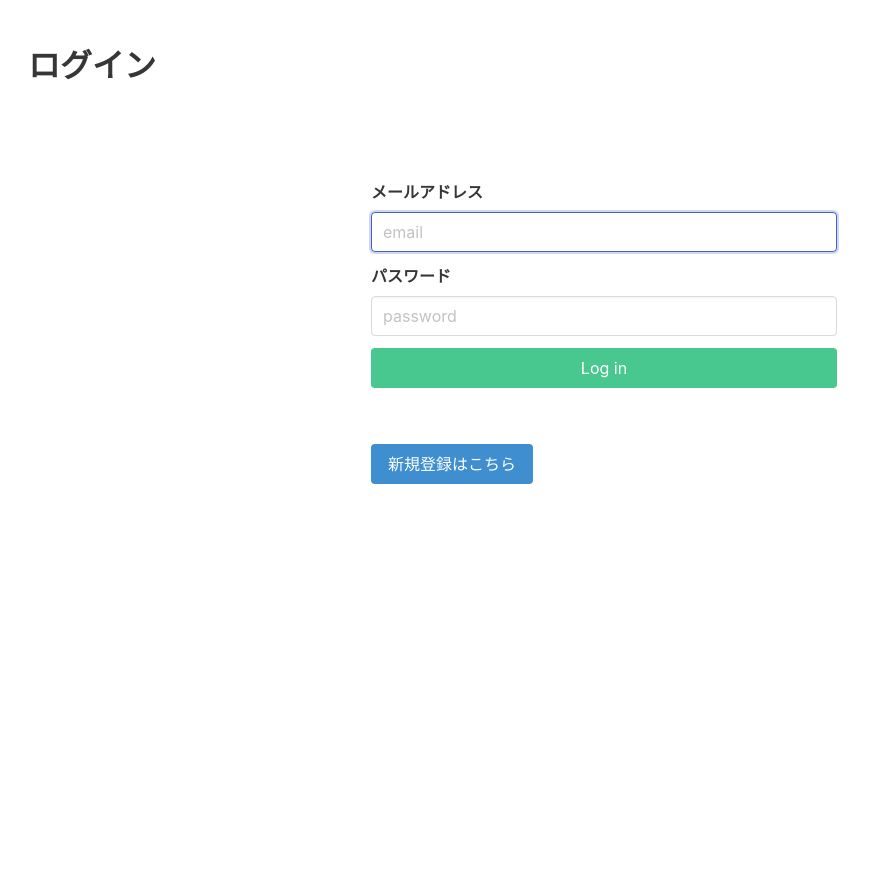
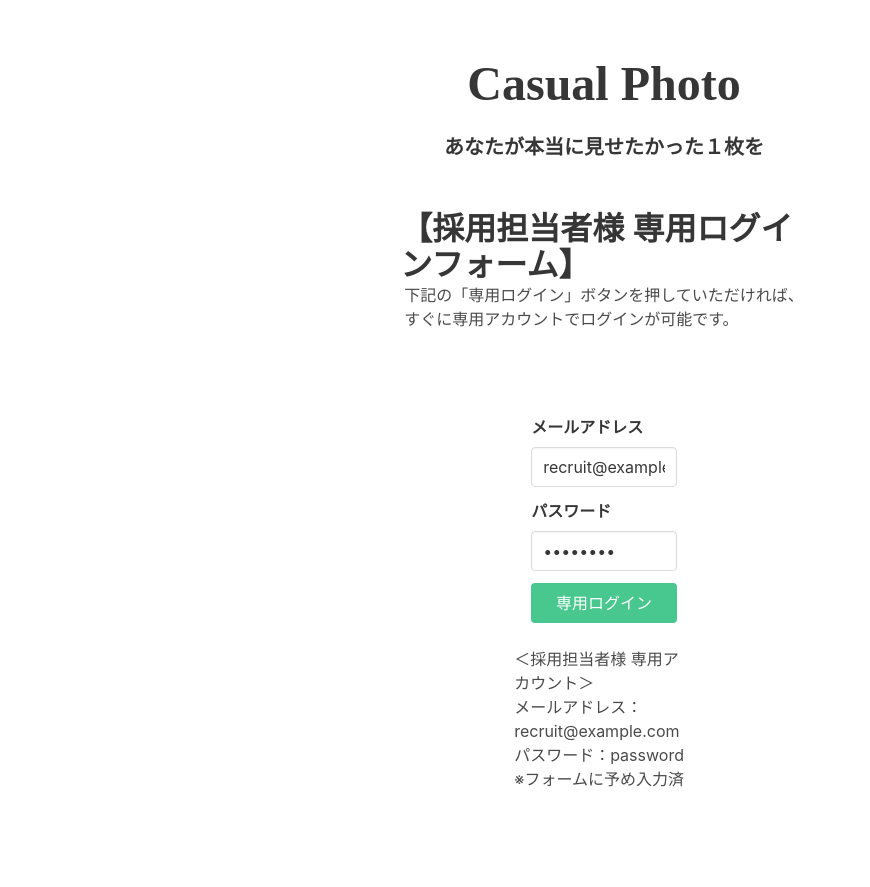
Before and after one commit to ryshino/casual-photo, a Rails app: page /login in a window 1280 px wide. Shown: the part 56-943 px from the top of the page, without its empty margins (36-906 px from the left). Before the commit the page ends 800 px from the top, so only its background shows below. Run offline with Rails 7, Linux system fonts and the light colour scheme; style sheets or scripts are compiled from the project's sources; parts of the project's set-up code (start-up, migrations or seed data) failed here and were passed over; some libraries are stand-ins or nearby versions; some web fonts are replaced.

Commit message:
ログインフォームを変更

```diff
--- a/app/views/sessions/new.html.erb
+++ b/app/views/sessions/new.html.erb
@@ -1,36 +1,17 @@
-<section class="hero">
-  <div class="hero-body">
-    <div class="container">
-      <h1 class="title">
-        ログイン
-      </h1>
-    </div>
-  </div>
-</section>
-
 <section class="section">
-  <div class="container">
-    <div class="columns is-centered">
-      <div class="column is-5">
-        <%= form_with(url: login_path, scope: :session, local: true) do |f| %>
-
-          <div class="field">
-            <%= f.label :email, "メールアドレス", class: "label" %>
-            <%= f.email_field :email, autofocus: true, autocomplete: "email", :placeholder => "email", class: "input" %>
-          </div>
-
-          <div class="field">
-            <%= f.label :password, 'パスワード', class: "label" %>
-            <%= f.password_field :password, autocomplete: "new-password", :placeholder => "password", class: "input" %>
-          </div>
-
-          <%= f.submit 'Log in', class: "button is-success mt-2 mb-2 is-fullwidth" %>
-        <% end %>
-
-        <div>
-          <%= link_to '新規登録はこちら', signup_path, class: "button is-info mt-6" %>
+  <article class="media">
+    <div class="media-content">
+      <div class="content has-text-centered">
+        <p>
+          <strong class="is-size-1" style="font-family: cursive;">Casual Photo</strong>
+        </p>
+          <h4 id="wf-sawarabimincho">あなたが本当に見せたかった１枚を</h4>
+      </div>
+      <div class="columns is-centered">
+        <div class="column is-5">
+          <%= render 'toppages/recruit_login' %>
         </div>
       </div>
     </div>
-  </div>
+  </article>
 </section>
```
Also changed, not shown: spec/features/comments_spec.rb (added, +7 -0 lines), spec/support/capybara.rb (added, +1 -0 lines), Gemfile, Gemfile.lock.
